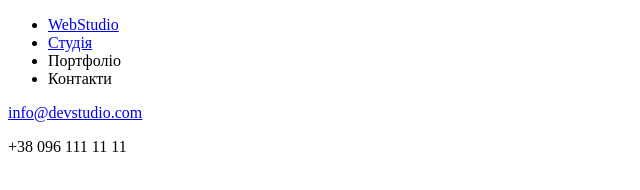
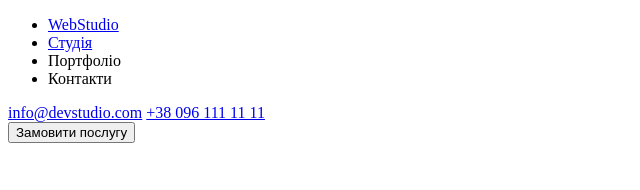
Before and after one commit to Cryosphere/goit-markup-hw-01, a plain HTML site: page index.html in a window 1280 px wide. Shown: the whole page, without its empty margins (0-640 px from the left). Drawn offline with Linux system fonts and the light colour scheme.

Commit message:
button and jpg

```diff
--- a/index.html
+++ b/index.html
@@ -18,12 +18,12 @@
         </nav>
         <div>
             <a href="mailto:info@devstudio.com">info@devstudio.com</a>
-            <p>+38 096 111 11 11</p>
+            <a href="tel:+380961111111">+38 096 111 11 11</a>
         </div>
 
     </header>
     <main>
-
+        <button type="button">Замовити послугу</button>
     </main>
     <footer>
 
```
Also changed, not shown: images/img1.jpg (added), images/img1.png (deleted), images/img2.jpg (added), images/img2.png (deleted), images/img3.jpg (added), images/img3.png (deleted).
